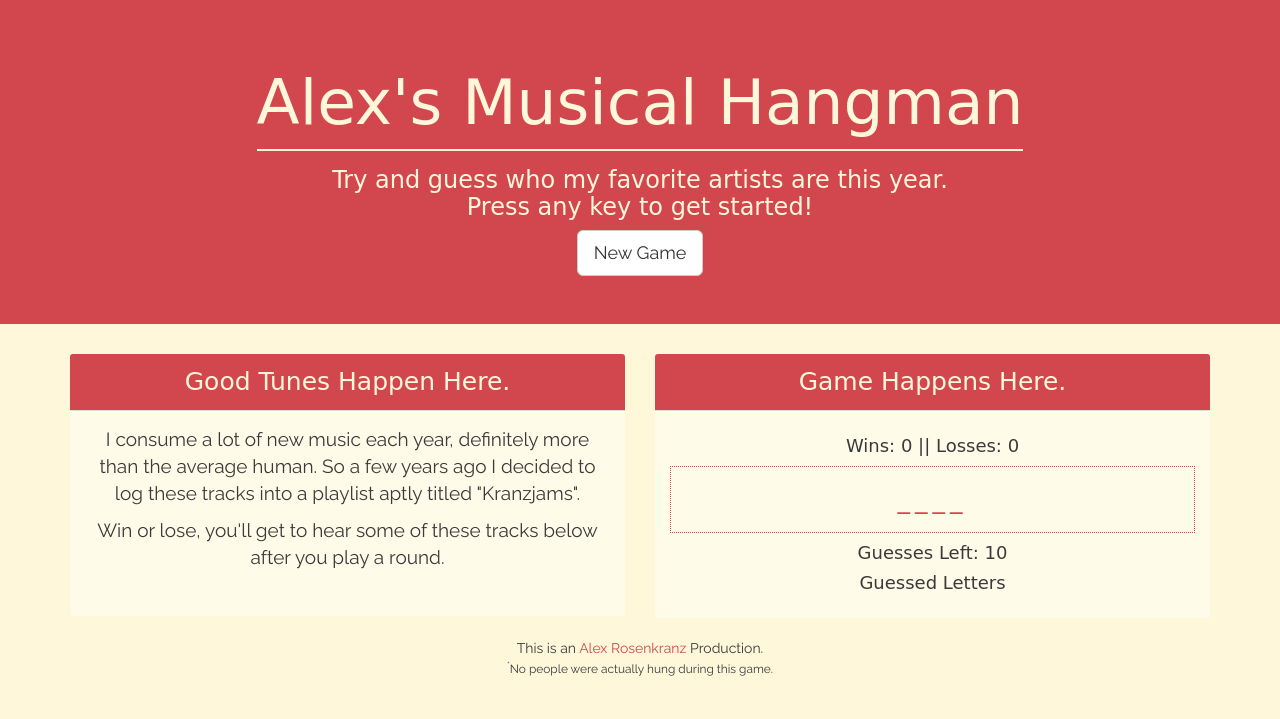
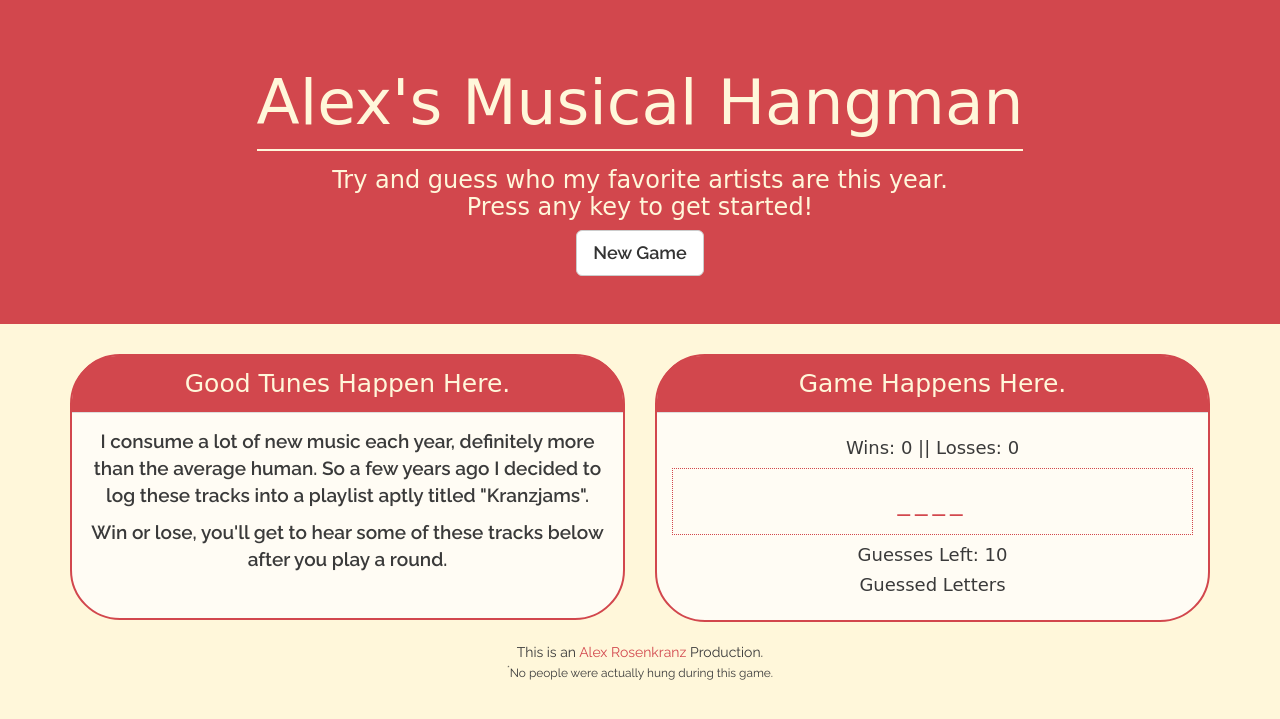
Before and after one commit to roopab77/Hangman, a PHP site: page / in a window 1280 px wide. Shown: the top 719 px of the page. Run offline with PHP 8.4, Linux system fonts and the light colour scheme; some web fonts are replaced.

Commit message:
Updated styles

```diff
--- a/assets/css/style.css
+++ b/assets/css/style.css
@@ -10,6 +10,10 @@ body {
 
 a {
   color: #D2474D;
+}
+
+.btn,p {
+  font-weight: 600;
 }
 
 h1,h2,h3,h4,h5,h6 {
@@ -29,10 +33,12 @@ h1,h2,h3,h4,h5,h6 {
 }
 
 .panel-default {
-  border: none;
+  border: 2px solid #D2474D;
   box-shadow: none;
   -webkit-box-shadow: none;
-  background-color: rgba(255,255,255,0.4);
+  border-radius: 50px;
+  background-color: rgba(255,255,255,0.7);
+
 }
 
 .panel-default>.panel-heading {
@@ -40,6 +46,8 @@ h1,h2,h3,h4,h5,h6 {
   color: #fff7da;
   font-family: 'Patua One', cursive;
   font-size: 25px;
+  border-top-left-radius: 44px;
+  border-top-right-radius: 44px;
 }
 
 .left p {
```
